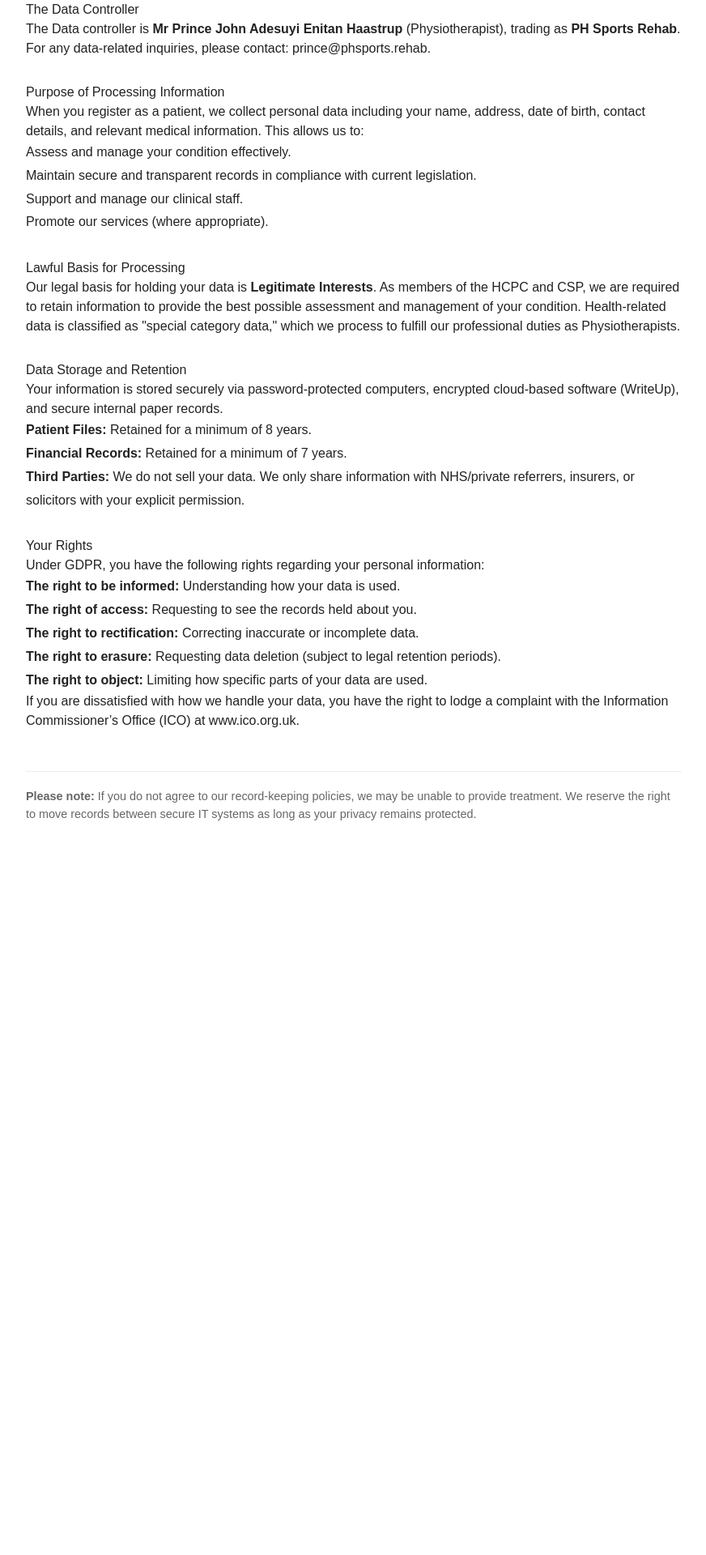
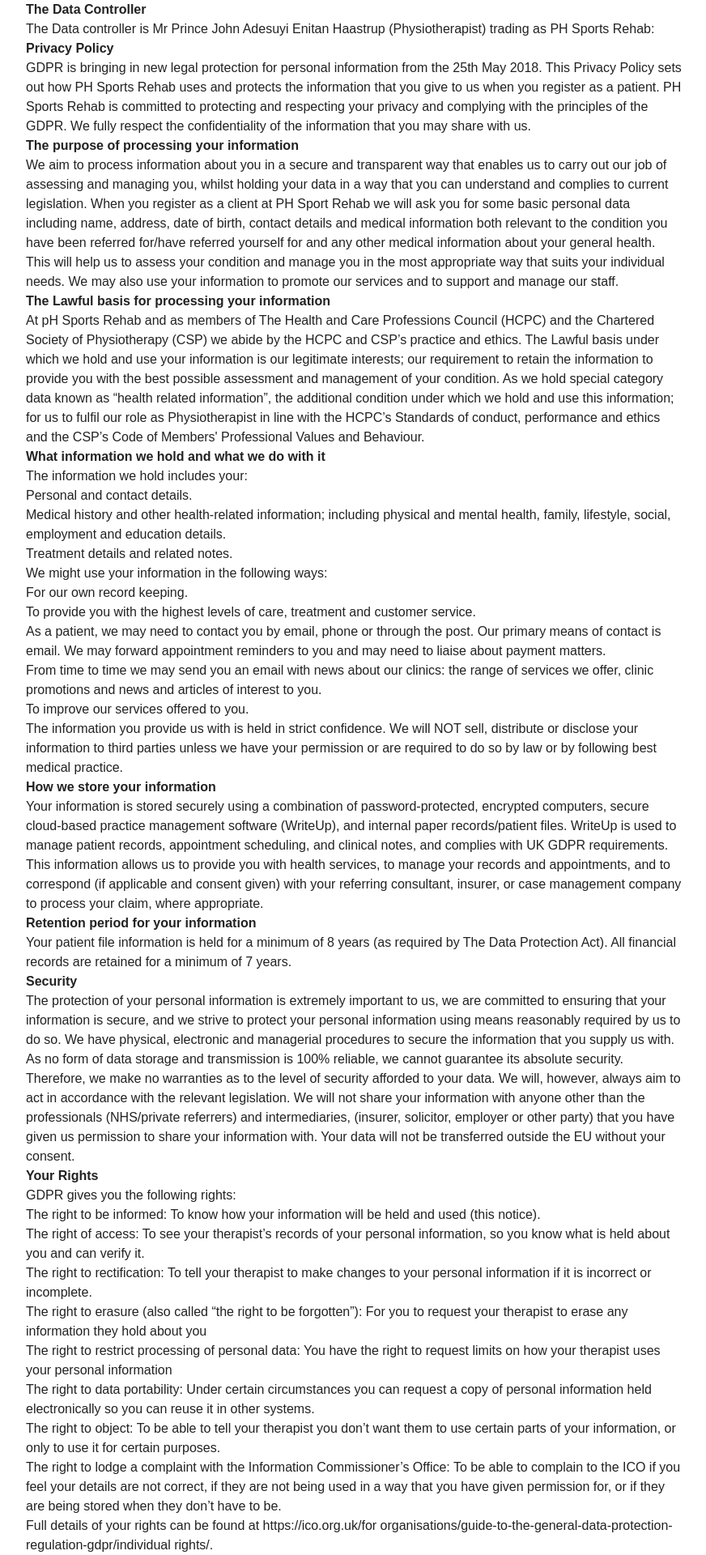
Before and after one commit to Martin2251/phrehab, a Next.js app: page /privacy in a window 1280 px wide. Shown: the part 120-2040 px from the top of the page at 81% size, without its empty margins (203-1075 px from the left). Before the commit the page ends 1177 px from the top, so only its background shows below. Built offline with nearby package versions, Linux system fonts and the light colour scheme.

Commit message:
privacy page

```diff
--- a/app/privacy/page.tsx
+++ b/app/privacy/page.tsx
@@ -11,76 +11,79 @@ const PrivacyPolicy = () => {
         <h1>Privacy Policy & GDPR Statement</h1>
         <p><strong>Effective Date:</strong> April 2026</p>
       </header>
+      <section>
+        <p><strong>The Data Controller  </strong></p>
+        <p>The Data controller is Mr Prince John Adesuyi Enitan Haastrup (Physiotherapist)  trading as PH Sports Rehab:  </p>
+        <p><strong>Privacy Policy  </strong></p>
+        <p>GDPR is bringing in new legal protection for personal information from the 25th  May 2018. This Privacy Policy sets out how PH Sports Rehab uses and protects  the information that you give to us when you register as a patient. PH Sports  Rehab is committed to protecting and respecting your privacy and complying  with the principles of the GDPR. We fully respect the confidentiality of the  information that you may share with us.  </p>
+        <p><strong>The purpose of processing your information</strong></p>
+        <p>We aim to process information about you in a secure and transparent way that  enables us to carry out our job of assessing and managing you, whilst holding  your data in a way that you can understand and complies to current legislation.
+When you register as a client at PH Sport Rehab we will ask you for some basic  personal data including name, address, date of birth, contact details and medical  information both relevant to the condition you have been referred for/have  referred yourself for and any other medical information about your general  health. This will help us to assess your condition and manage you in the most  appropriate way that suits your individual needs. We may also use your  information to promote our services and to support and manage our staff.
+</p>
+<p><strong>The Lawful basis for processing your information</strong></p>
+<p>At pH Sports Rehab and as members of The Health and Care Professions Council  (HCPC) and the Chartered Society of Physiotherapy (CSP) we abide by the HCPC  and CSP’s practice and ethics. The Lawful basis under which we hold and use  your information is our legitimate interests; our requirement to retain the  information to provide you with the best possible assessment and management  of your condition.
+As we hold special category data known as “health related information”, the  additional condition under which we hold and use this information; for us to fulfil  our role as Physiotherapist in line with the HCPC’s Standards of conduct,  performance and ethics and the CSP’s Code of Members' Professional Values and  Behaviour.
+</p>
+<p><strong>What information we hold and what we do with it </strong></p>
+<p>The information we hold includes your: </p>
+  <ul>
+    <li>Personal and contact details.  </li>
+    <li>Medical history and other health-related information; including physical and  mental health, family, lifestyle, social, employment and education details.  </li>
+    <li>Treatment details and related notes.  </li>
+  </ul>
+  <p>We might use your information in the following ways:  </p>
+  <ul>
+    <li>For our own record keeping.  </li>
+    <li>To provide you with the highest levels of care, treatment and customer  service.  </li>
+    <li>As a patient, we may need to contact you by email, phone or through the post.  Our primary means of contact is email. We may forward appointment reminders  to you and may need to liaise about payment matters.  </li>
+    <li>From time to time we may send you an email with news about our clinics: the  range of services we offer, clinic promotions and news and articles of interest to  you.  </li>
+    <li>To improve our services offered to you.  </li>
 
-      <section style={sectionStyle}>
-        <h2>The Data Controller</h2>
-        <p>
-          The Data controller is <strong>Mr Prince John Adesuyi Enitan Haastrup</strong> (Physiotherapist),
-          trading as <strong>PH Sports Rehab</strong>.
-          For any data-related inquiries, please contact: <a href="mailto:prince@phsports.rehab">prince@phsports.rehab</a>.
-        </p>
+  </ul>
+  <p>The information you provide us with is held in strict confidence. We will NOT sell,  distribute or disclose your information to third parties unless we have your  permission or are required to do so by law or by following best medical practice.  </p>
+      </section>
+      <section>
+        <p><strong>How we store your information </strong></p>
+        <p>Your information is stored securely using a combination of password‑protected,  encrypted computers, secure cloud‑based practice management software  (WriteUp), and internal paper records/patient files. WriteUp is used to manage  patient records, appointment scheduling, and clinical notes, and complies with  UK GDPR requirements. This information allows us to provide you with health  services, to manage your records and appointments, and to correspond (if  applicable and consent given) with your referring consultant, insurer, or case  management company to process your claim, where appropriate.  </p>
+        <p><strong>Retention period for your information  </strong></p>
+        <p>Your patient file information is held for a minimum of 8 years (as required by  The Data Protection Act). All financial records are retained for a minimum of 7  years.  </p>
+        <p><strong>Security  </strong></p>
+        <p>The protection of your personal information is extremely important to us, we are  committed to ensuring that your information is secure, and we strive to protect  your personal information using means reasonably required by us to do so. We  have physical, electronic and managerial procedures to secure the information  that you supply us with. As no form of data storage and transmission is 100%  reliable, we cannot guarantee its absolute security. Therefore, we make no
+warranties as to the level of security afforded to your data. We will, however,  always aim to act in accordance with the relevant legislation. We will not share  your information with anyone other than the professionals (NHS/private  referrers) and intermediaries, (insurer, solicitor, employer or other party) that  you have given us permission to share your information with. Your data will not  be transferred outside the EU without your consent.
+</p>
+<p><strong>Your Rights  </strong></p>
+<p>GDPR gives you the following rights:  </p>
+<ul>
+  <li>The right to be informed: To know how your information will be held and used  (this notice).  </li>
+  <li>The right of access: To see your therapist’s records of your personal  information, so you know what is held about you and can verify it.  </li>
+  <li>The right to rectification: To tell your therapist to make changes to your  personal information if it is incorrect or incomplete.  </li>
+  <li>The right to erasure (also called “the right to be forgotten”): For you to  request your therapist to erase any information they hold about you  </li>
+  <li>The right to restrict processing of personal data: You have the right to request  limits on how your therapist uses your personal information </li>
+  <li>The right to data portability: Under certain circumstances you can request a  copy of personal information held electronically so you can reuse it in other  systems.  </li>
+  <li>The right to object: To be able to tell your therapist you don’t want them to  use certain parts of your information, or only to use it for certain purposes. </li>
+  <li>The right to lodge a complaint with the Information Commissioner’s Office: To  be able to complain to the ICO if you feel your details are not correct, if they are  not being used in a way that you have given permission for, or if they are being  stored when they don’t have to be.  </li>
+  <li>Full details of your rights can be found at <a href="https://ico.org.uk/for organisations/guide-to-the-general-data-protection-regulation-gdpr/individual rights/" target="_blank" rel="noopener noreferrer">https://ico.org.uk/for organisations/guide-to-the-general-data-protection-regulation-gdpr/individual rights/</a>.</li>
+  <li>If you wish to exercise any of these rights or you would like to find out more  about your rights, please use the contact details given above.  </li>
+  <li>If you are dissatisfied with the response you can complain to the Information  Commissioner’s Office; their contact details are at:<a href="https://www.ico.org.uk" target="_blank" rel="noopener noreferrer">https://www.ico.org.uk</a></li>
+
+</ul>
+      </section>
+      <section>
+      <p><strong>Therapist’s rights  </strong></p>
+      <p>Please note: </p>
+      <ul>
+        <li> If you do not agree to us keeping records of information about you and your  treatments, or if you do not allow us to use the information in the way we need  to for treatments, we may not be able to treat you. </li>
+        <li>We must keep your records of treatment for a certain period as described  above, which may mean that even if you ask us to erase any details about you,  we might have to keep these details until after that period has passed.  </li>
+        <li>We can move your records between our computers and IT systems, as long as  your details are protected from being seen by others without your permission.  </li>
+        <li>Changes to Privacy Policy
+We may update our Privacy Policy from time to time. We will notify you of any  changes by posting the new Privacy Policy on this page.
+</li>
+      </ul>
+      <p><strong>Further information </strong></p>
+      <p>For further information regarding our personal data processing please see our  data protection register entry details on the Information Commissioner’s Office  website at <a href="https://www.ico.org.uk" target="_blank" rel="noopener noreferrer">https://www.ico.org.uk</a>.</p>
       </section>
 
-      <section style={sectionStyle}>
-        <h2>Purpose of Processing Information</h2>
-        <p>
-          When you register as a patient, we collect personal data including your name, address, date of birth,
-          contact details, and relevant medical information. This allows us to:
-        </p>
-        <ul style={listStyle}>
-          <li>Assess and manage your condition effectively.</li>
-          <li>Maintain secure and transparent records in compliance with current legislation.</li>
-          <li>Support and manage our clinical staff.</li>
-          <li>Promote our services (where appropriate).</li>
-        </ul>
-      </section>
 
-      <section style={sectionStyle}>
-        <h2>Lawful Basis for Processing</h2>
-        <p>
-          Our legal basis for holding your data is <strong>Legitimate Interests</strong>. As members of the HCPC and CSP,
-          we are required to retain information to provide the best possible assessment and management of your condition.
-          Health-related data is classified as "special category data," which we process to fulfill our professional
-          duties as Physiotherapists.
-        </p>
-      </section>
-
-      <section style={sectionStyle}>
-        <h2>Data Storage and Retention</h2>
-        <p>
-          Your information is stored securely via password-protected computers, encrypted cloud-based software
-          (WriteUp), and secure internal paper records.
-        </p>
-        <ul style={listStyle}>
-          <li><strong>Patient Files:</strong> Retained for a minimum of 8 years.</li>
-          <li><strong>Financial Records:</strong> Retained for a minimum of 7 years.</li>
-          <li><strong>Third Parties:</strong> We do not sell your data. We only share information with NHS/private referrers, insurers, or solicitors with your explicit permission.</li>
-        </ul>
-      </section>
-
-      <section style={sectionStyle}>
-        <h2>Your Rights</h2>
-        <p>Under GDPR, you have the following rights regarding your personal information:</p>
-        <ul style={listStyle}>
-          <li><strong>The right to be informed:</strong> Understanding how your data is used.</li>
-          <li><strong>The right of access:</strong> Requesting to see the records held about you.</li>
-          <li><strong>The right to rectification:</strong> Correcting inaccurate or incomplete data.</li>
-          <li><strong>The right to erasure:</strong> Requesting data deletion (subject to legal retention periods).</li>
-          <li><strong>The right to object:</strong> Limiting how specific parts of your data are used.</li>
-        </ul>
-        <p>
-          If you are dissatisfied with how we handle your data, you have the right to lodge a complaint with
-          the Information Commissioner’s Office (ICO) at <a href="https://www.ico.org.uk" target="_blank" rel="noreferrer">www.ico.org.uk</a>.
-        </p>
-      </section>
-
-      <footer style={{ marginTop: '50px', borderTop: '1px solid #eee', paddingTop: '20px', fontSize: '0.9em', color: '#666' }}>
-        <p>
-          <strong>Please note:</strong> If you do not agree to our record-keeping policies, we may be unable
-          to provide treatment. We reserve the right to move records between secure IT systems as long as
-          your privacy remains protected.
-        </p>
-      </footer>
     </div>
   );
 };
```
